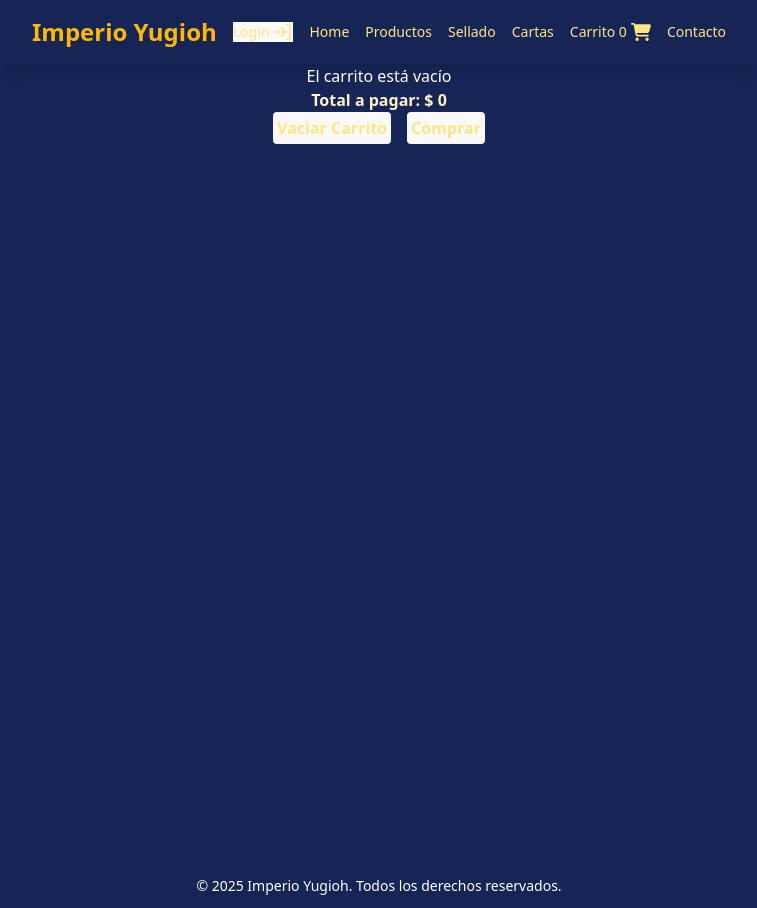
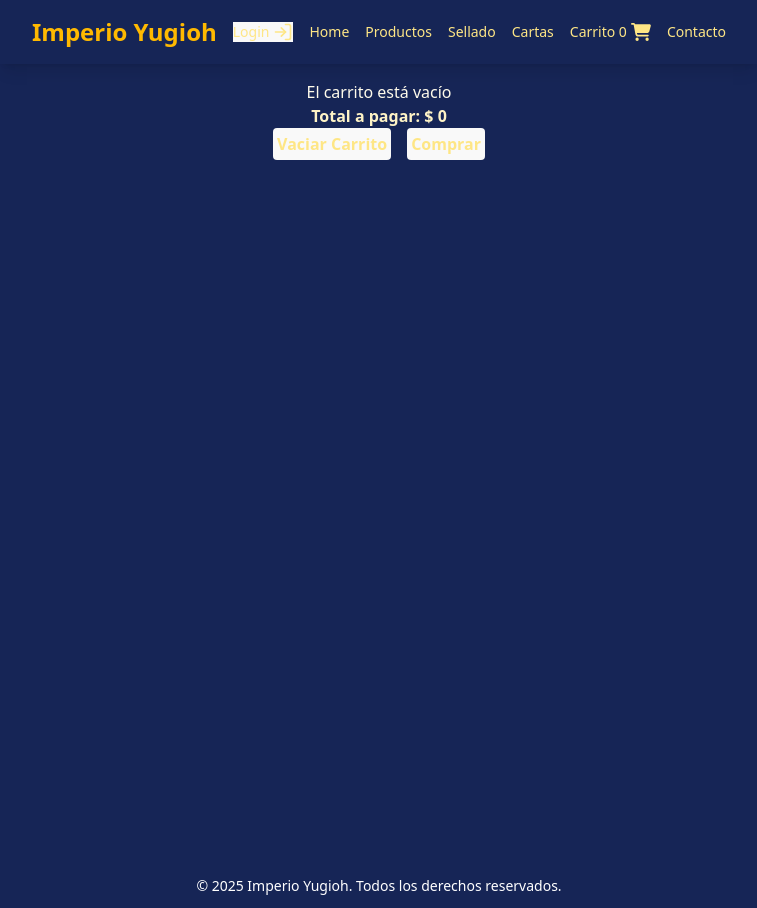
Before and after one commit to spawnew/tienda, a React (Vite) app: page /carrito in a window 1280 px wide. Shown: the whole page, without its empty margins (261-1018 px from the left). Built offline with nearby package versions, Linux system fonts and the light colour scheme.

Commit message:
mejora de estilos

```diff
--- a/src/App.jsx
+++ b/src/App.jsx
@@ -57,7 +57,7 @@ function App() {
             closeOnClick
             pauseOnHover
             draggable
-            theme="Blue"
+            theme="Black"
           />
 
           <Footer />
--- a/src/Componentes/Carrito/Carrito.jsx
+++ b/src/Componentes/Carrito/Carrito.jsx
@@ -2,21 +2,22 @@
 
 import { useContext } from 'react'
 import ContextCart from '../../Context/ContextCart.jsx'
+import { Link } from 'react-router-dom'
 
 const Carrito = () => {
-  const { cart,deleteCart } = useContext(ContextCart)
+  const { cart,deleteCart,comprar  } = useContext(ContextCart)
 
    console.log(cart)
    return (
-    <div className='flex flex-col min-h-screen items-center text-gray-950 '>
+    <div className='flex flex-col   min-h-screen items-center text-gray-950  p-4'>
 
        {cart.length === 0 ? (
         <h2 className='text-amber-50'>El carrito está vacío</h2>
       ) : (
         cart.map((item) => (
-          <div className='text-amber-100 w-3xl flex flex-col m-2 bg-gray-800 ' key={item.id}>
-            <div className='flex flex-row justify-around '><h2>{item.name}</h2>
-            <p>Cantidad: {item.cantidad}</p>
+          <div className='text-amber-300 w-60 justify-around  p-1  flex flex-col m-3 bg-gray-600 ' key={item.id}>
+            <div className='flex flex-col md:flex-row '><h2>{item.name}</h2>
+            <p className='p-1'>Cantidad: {item.cantidad}</p>
               <p>Precio  ${(item.price) * Number(item.cantidad)}</p>
 
             </div>
@@ -30,8 +31,10 @@ const Carrito = () => {
        <div className='flex gap-4'>
        <button className="bg-blue-800 font-bold text-amber-200 p-1 rounded hover:border-amber-200 hover:border-2"
          onClick={() => deleteCart()}>Vaciar Carrito</button>
-       <button className="bg-blue-800 font-bold text-amber-200 p-1 rounded hover:border-amber-200 hover:border-2"
-         onClick={() => deleteCart()}>Comprar</button>
+       <Link to="/">
+         <button className="bg-blue-800 font-bold text-amber-200 p-1 rounded hover:border-amber-200 hover:border-2"
+           onClick={() => comprar() }>Comprar</button>
+        </Link>
        </div>
     </div>
   )
--- a/src/Context/ContextCart.jsx
+++ b/src/Context/ContextCart.jsx
@@ -27,13 +27,18 @@ const contar = () => {
 
 const deleteCart = () => {
     setCart([]);
+    }
+    const comprar  = () => {
+        setCart([]);
+        toast.success(`"Gracias por la compra  🎉`)
 }
  const carrito = {
         cart,
         setCart,
         agregar,
         contar,
-        deleteCart
+     deleteCart,
+        comprar
     }
 return (
         <ContextCart.Provider value={carrito}>
```
